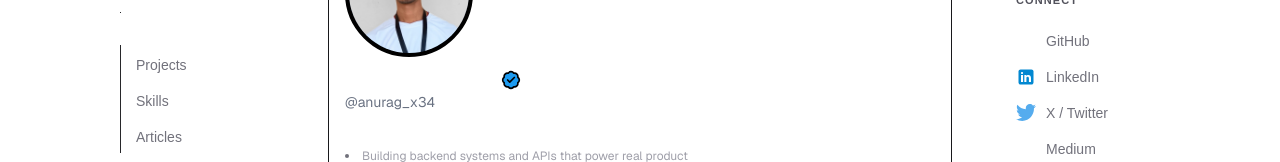
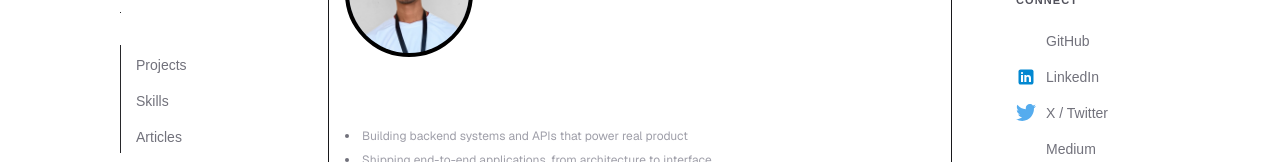
Before and after one commit to anurag-prajapati34/Portfolio, a Next.js app: page / in a window 1280 px wide. Shown: the part 212-374 px from the top of the page. Built offline with nearby package versions, Linux system fonts and the light colour scheme.

Commit message:
refactor

```diff
--- a/components/Profile.tsx
+++ b/components/Profile.tsx
@@ -54,9 +54,9 @@ export default function Profile() {
                 <div className="mt-3">
                     <div className="flex items-center gap-1">
                         <h1 className="text-lg font-extrabold leading-tight">Anurag Prajapati</h1>
-                        <BadgeCheck className="w-5 h-5 text-sky-500" fill="#1d9bf0" stroke="black" />
+                        {/* <BadgeCheck className="w-5 h-5 text-sky-500" fill="#1d9bf0" stroke="black" /> */}
                     </div>
-                    <p className="text-gray-500 text-sm">@anurag_x34</p>
+                    {/* <p className="text-gray-500 text-sm">21</p> */}
                     <p className="text-sm mt-2">
                         Backend Engineer | Full-Stack Developer | AI Engineer
                     </p>
```
